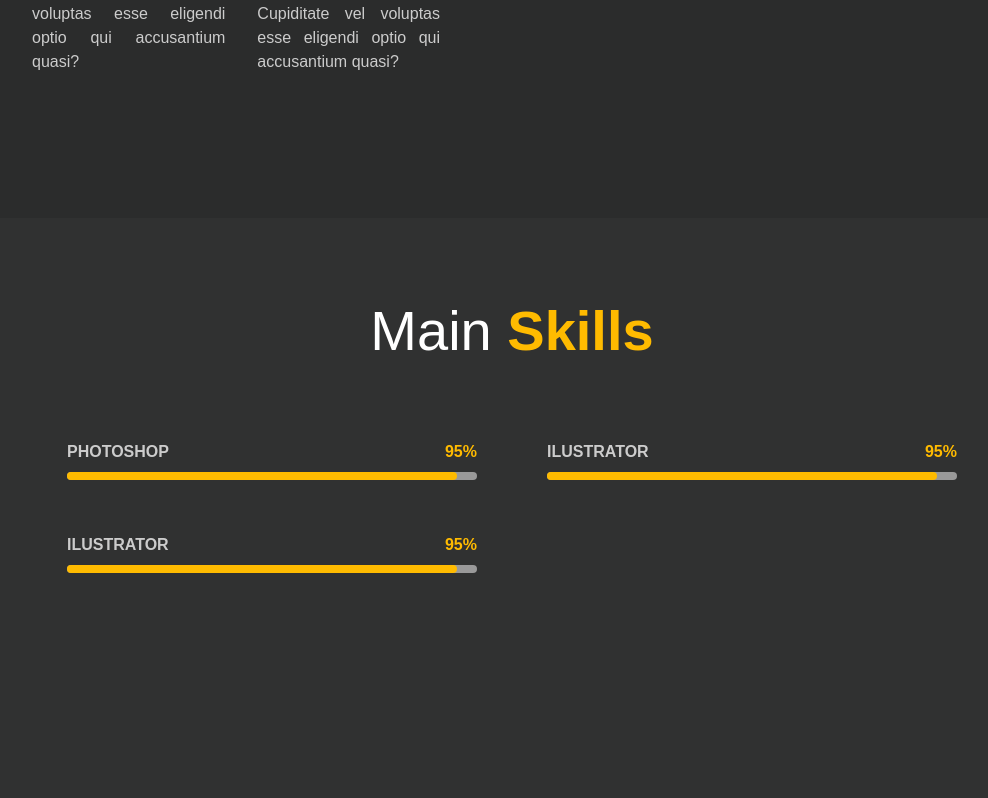
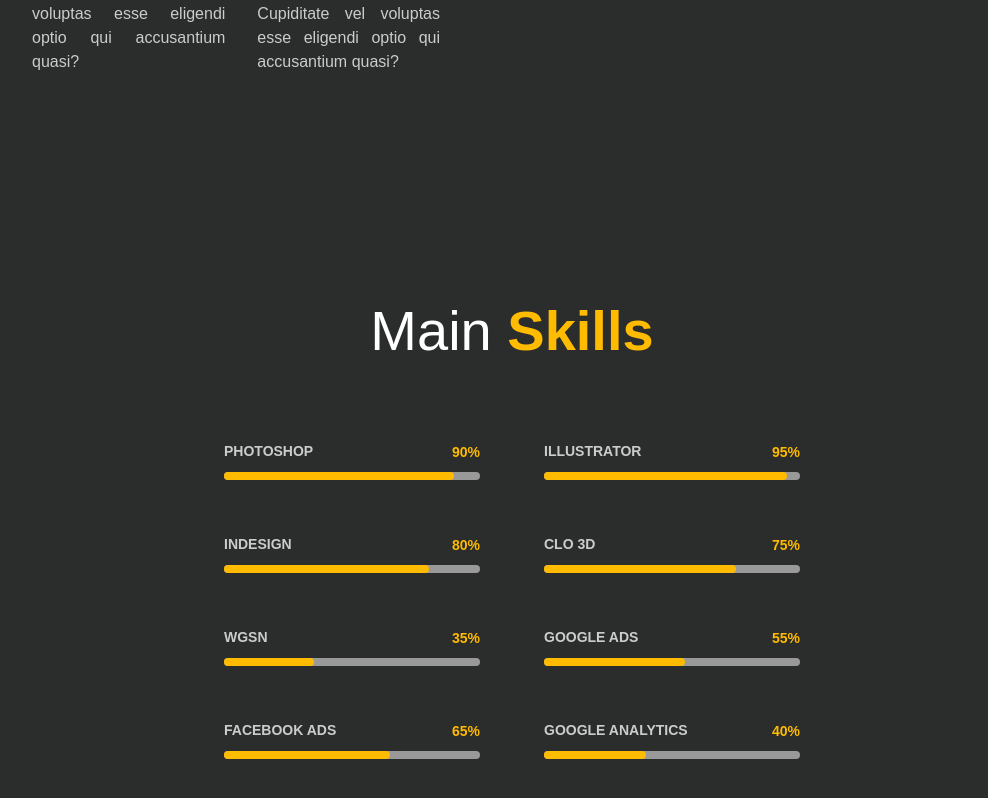
Before and after one commit to Raylegh/Portfolio, a React (Create React App) app: page / in a window 1280 px wide. Shown: the part 1578-2376 px from the top of the page, without its empty margins (128-1116 px from the left). Built offline with nearby package versions, Linux system fonts and the light colour scheme.

Commit message:
Skills 1.1

```diff
--- a/package.json
+++ b/package.json
@@ -15,6 +15,7 @@
     "react-helmet": "^6.1.0",
     "react-router-dom": "^5.2.0",
     "react-scripts": "4.0.1",
+    "styled-components": "^5.2.1",
     "web-vitals": "^0.2.4"
   },
   "scripts": {
--- a/src/components/About/SkillsSection.js
+++ b/src/components/About/SkillsSection.js
@@ -1,3 +1,6 @@
+//Styles for keyframes
+import styled, { keyframes } from "styled-components";
+
 const SkillsSection = () => {
   return (
     <div className="skill-section">
@@ -6,52 +9,46 @@
           Main <span>Skills</span>
         </h2>
       </div>
+      <div className="skills">
+        <Skills skill="Photoshop" note="90%" />
+        <Skills skill="Illustrator" note="95%" />
+        <Skills skill="InDesign" note="80%" />
+        <Skills skill="Clo 3D" note="75%" />
+        <Skills skill="WGSN" note="35%" />
+        <Skills skill="Google ADS" note="55%" />
+        <Skills skill="Facebook ADS" note="65%" />
+        <Skills skill="Google Analytics" note="40%" />
+      </div>
+    </div>
+  );
+};
 
-      <div className="skills">
+const Skills = ({ skill, note }) => {
+  //Skill Animation
+  const SkillKey = keyframes`
+    from {
+      width: 0%;
+    }
+    to {
+      width: ${note};
+    }
+  `;
+  const SkillAnimation = styled.div`
+    animation: ${SkillKey} 2s; /* works */
+    width: ${note};
+  `;
+
+  return (
     <div className="skill">
       <div className="skill-info">
-            <h4>Photoshop</h4>
+        <h4>{skill}</h4>
         <div className="skill-val">
-              <span>95%</span>
+          <span>{note}</span>
         </div>
       </div>
       <div className="skill-but">
         <div className="skill-hold">
-              <div className="skill-bar">{/* WIDTH 90% */}</div>
-            </div>
-          </div>
-        </div>
-
-        {/* just for test */}
-
-        <div className="skill">
-          <div className="skill-info">
-            <h4>Ilustrator</h4>
-            <div className="skill-val">
-              <span>95%</span>
-            </div>
-          </div>
-          <div className="skill-but">
-            <div className="skill-hold">
-              <div className="skill-bar">{/* WIDTH 90% */}</div>
-            </div>
-          </div>
-        </div>
-
-        {/* just for test */}
-
-        <div className="skill">
-          <div className="skill-info">
-            <h4>ilustrator</h4>
-            <div className="skill-val">
-              <span>95%</span>
-            </div>
-          </div>
-          <div className="skill-but">
-            <div className="skill-hold">
-              <div className="skill-bar">{/* WIDTH 90% */}</div>
-            </div>
-          </div>
+          <SkillAnimation className="skill-bar"></SkillAnimation>
         </div>
       </div>
     </div>
--- a/src/styles/_skills.scss
+++ b/src/styles/_skills.scss
@@ -1,8 +1,7 @@
 .skill-section {
   min-height: 60vh;
-  background-color: #303131;
-  display: block;
-  padding: 5rem 10rem;
+  // background-color: #303131;
+  padding: 5rem 20rem;
 
   .skill-title {
     text-align: center;
@@ -17,15 +16,14 @@
     float: left;
     width: 50%;
     margin-bottom: 40px;
-    padding-left: 35px;
-    padding-right: 35px;
+    padding: 0rem 2rem;
 
     .skill-info {
       align-items: center;
       height: 1.5rem;
     }
     h4 {
-      font-size: 1rem;
+      font-size: 14px;
       font-weight: bold;
       float: left;
       text-transform: uppercase;
@@ -35,7 +33,7 @@
       float: right;
     }
     span {
-      font-size: 1rem;
+      font-size: 14px;
       font-weight: bold;
     }
   }
@@ -55,7 +53,6 @@
       float: left;
       border-radius: 30px;
       background-color: var(--main-butt);
-      width: 95%;
     }
   }
 }
```
Also changed, not shown: 2 other files (tests, documents, lock files or other folders). Lines whose indentation alone changed are shown as unchanged.
